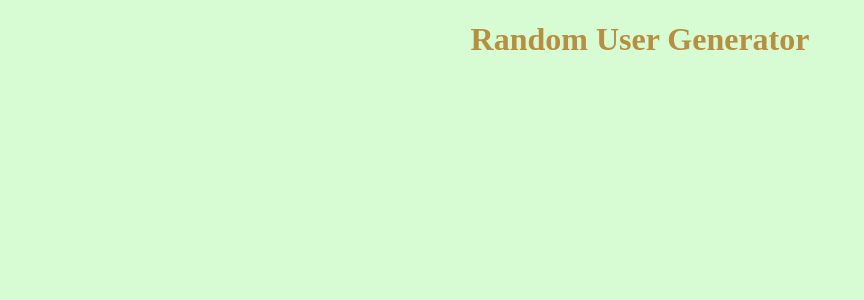
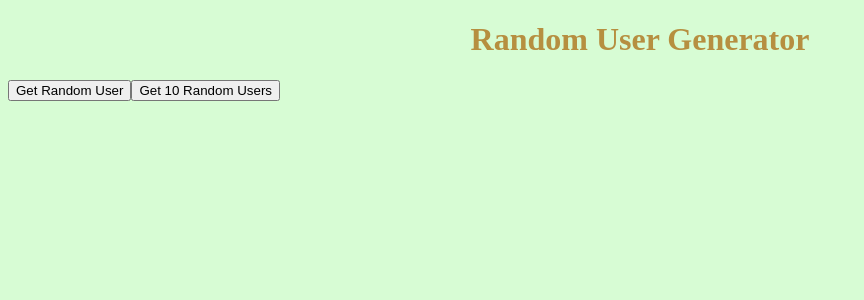
Before and after one commit to RampriyaKarthick/RandomUser, a React (Create React App) app: page / in a window 1280 px wide. Shown: the top 300 px of the page, without its empty margins (0-864 px from the left). Built offline with nearby package versions, Linux system fonts and the light colour scheme.

Commit message:
get user from api,et 10 users,delete user,

```diff
--- a/package.json
+++ b/package.json
@@ -6,6 +6,7 @@
     "@testing-library/jest-dom": "^5.17.0",
     "@testing-library/react": "^13.4.0",
     "@testing-library/user-event": "^13.5.0",
+    "axios": "^1.6.2",
     "react": "^18.2.0",
     "react-dom": "^18.2.0",
     "react-scripts": "5.0.1",
--- a/src/App.js
+++ b/src/App.js
@@ -1,10 +1,70 @@
-
+import React, { useState} from 'react';
+import axios from 'axios';
 import './App.css';
 
 function App() {
+
+  const [users, setUsers] = useState([]);
+  const [selectedGender, setSelectedGender] = useState('');
+
+  const getRandomUser = async (genderParam) => {
+    try {
+      const response = await axios.get(`https://randomuser.me/api/?results=1${genderParam}`);
+      const userData = response.data.results[0];
+      const newUser = {
+        id: userData.login.uuid,
+        name: `${userData.name.first} ${userData.name.last}`,
+        email: userData.email,
+        image: userData.picture.large,
+        dob: userData.dob.date,
+        age: userData.dob.age,
+        gender: userData.gender,
+        location: `${userData.location.city}, ${userData.location.country}`,
+        phone: userData.phone,
+        password: userData.login.password,
+      };
+      setUsers(prevUsers => [...prevUsers, newUser]);
+    } catch (error) {
+      console.error('Error fetching random user:', error.message);
+    }
+  };
+
+  const handleGetUsers = () => {
+    for (let i = 0; i < 10; i++) {
+      getRandomUser();
+    }
+  };
+
+  const deleteUser = (userId) => {
+    const updatedUsers = users.filter(user => user.id !== userId);
+    setUsers(updatedUsers);
+  };
+
   return (
     <div >
       <h1 className="title">Random User Generator</h1>
+      <div>
+      <button className="get-user-button" onClick={getRandomUser}>
+          Get Random User
+        </button>
+        <button className="get-users-button" onClick={handleGetUsers}>Get 10 Random Users</button>
+      </div>
+      {users
+          .filter(user => selectedGender ? user.gender === selectedGender : true) // Apply gender filter
+          .map((user, index) => (
+            <div className="card" key={user.id}>
+              <div className="banner"></div>
+              <div className='card-details'>
+                <div className='image-container'>
+                  <img src={user.image} alt={`${user.name}`} className="rounded-image" />
+                </div>
+
+                <button className="delete-button" onClick={() => deleteUser(user.id)}>
+                  Remove User
+                </button>
+              </div>
+            </div>
+          ))}
     </div>
   );
 }
```
Also changed, not shown: 1 other file (tests, documents, lock files or other folders).
